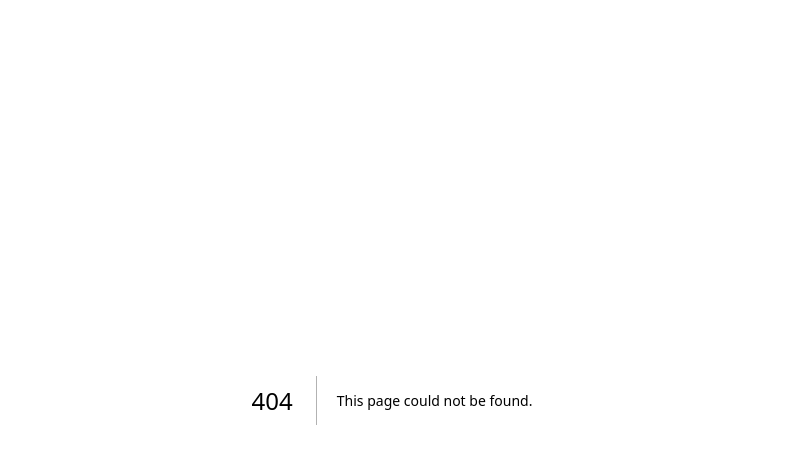
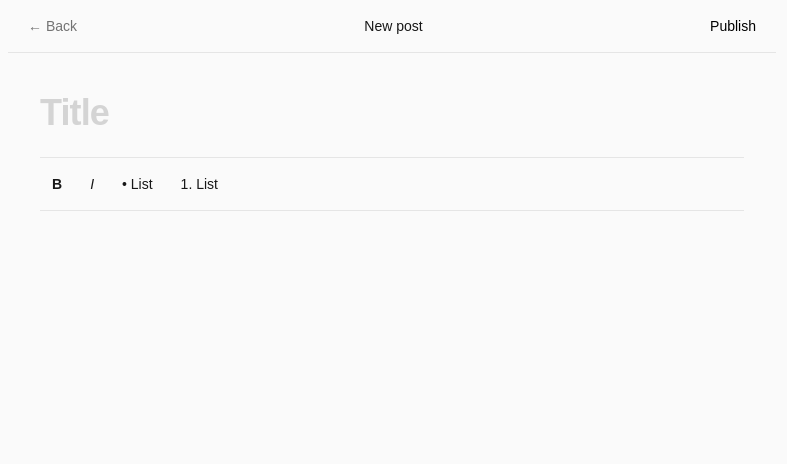
Before and after one commit to nathankuipa25/locapost, a Next.js app: page /create in a window 1280 px wide. Before the commit this address had no page. Shown: the top 464 px of the page, without its empty margins (248-1035 px from the left). Built offline with nearby package versions, Linux system fonts and the light colour scheme.

Commit message:
create page

```diff
--- /dev/null
+++ b/app/create/page.tsx
@@ -0,0 +1,87 @@
+"use client";
+
+import { useEditor, EditorContent } from "@tiptap/react";
+import StarterKit from "@tiptap/starter-kit";
+
+export default function CreatePage() {
+  const editor = useEditor({
+    extensions: [StarterKit],
+    immediatelyRender: false,
+    editorProps: {
+      attributes: {
+        class:
+          "min-h-[60vh] outline-none text-base leading-7 text-neutral-800",
+      },
+    },
+  });
+
+  if (!editor) return null;
+
+  return (
+    <main className="min-h-screen bg-[#fafafa]">
+      <div className="mx-auto flex min-h-screen w-full max-w-3xl flex-col">
+        {/* Header */}
+        <header className="flex items-center justify-between border-b border-neutral-200 px-5 py-4">
+          <a
+            href="/"
+            className="text-sm text-neutral-500 hover:text-black"
+          >
+            ← Back
+          </a>
+
+          <span className="text-sm font-medium">New post</span>
+
+          <button className="text-sm font-medium text-black">
+            Publish
+          </button>
+        </header>
+
+        {/* Editor */}
+        <section className="flex-1 px-5 py-8 sm:px-8 sm:py-10">
+          <input
+            type="text"
+            placeholder="Title"
+            className="w-full border-0 bg-transparent text-3xl font-semibold tracking-tight text-neutral-900 outline-none placeholder:text-neutral-300 sm:text-4xl"
+          />
+
+          {/* Toolbar */}
+          <div className="sticky top-0 z-10 my-6 flex gap-1 overflow-x-auto border-y border-neutral-200 bg-[#fafafa] py-2">
+            <button
+              onClick={() => editor.chain().focus().toggleBold().run()}
+              className="rounded-lg px-3 py-2 text-sm font-bold hover:bg-neutral-200"
+            >
+              B
+            </button>
+
+            <button
+              onClick={() => editor.chain().focus().toggleItalic().run()}
+              className="rounded-lg px-3 py-2 text-sm italic hover:bg-neutral-200"
+            >
+              I
+            </button>
+
+            <button
+              onClick={() =>
+                editor.chain().focus().toggleBulletList().run()
+              }
+              className="rounded-lg px-3 py-2 text-sm hover:bg-neutral-200"
+            >
+              • List
+            </button>
+
+            <button
+              onClick={() =>
+                editor.chain().focus().toggleOrderedList().run()
+              }
+              className="rounded-lg px-3 py-2 text-sm hover:bg-neutral-200"
+            >
+              1. List
+            </button>
+          </div>
+
+          <EditorContent editor={editor} />
+        </section>
+      </div>
+    </main>
+  );
+}
--- a/app/globals.css
+++ b/app/globals.css
@@ -24,3 +24,25 @@ body {
   color: var(--foreground);
   font-family: Arial, Helvetica, sans-serif;
 }
+
+.ProseMirror p {
+  margin: 0.75rem 0;
+}
+
+.ProseMirror ul {
+  list-style: disc;
+  padding-left: 1.5rem;
+}
+
+.ProseMirror ol {
+  list-style: decimal;
+  padding-left: 1.5rem;
+}
+
+.ProseMirror strong {
+  font-weight: 700;
+}
+
+.ProseMirror em {
+  font-style: italic;
+}
--- a/package.json
+++ b/package.json
@@ -9,6 +9,8 @@
     "lint": "eslint"
   },
   "dependencies": {
+    "@tiptap/react": "^3.30.1",
+    "@tiptap/starter-kit": "^3.30.1",
     "next": "16.3.1",
     "react": "19.2.8",
     "react-dom": "19.2.8"
```
Also changed, not shown: 1 other file (tests, documents, lock files or other folders).
